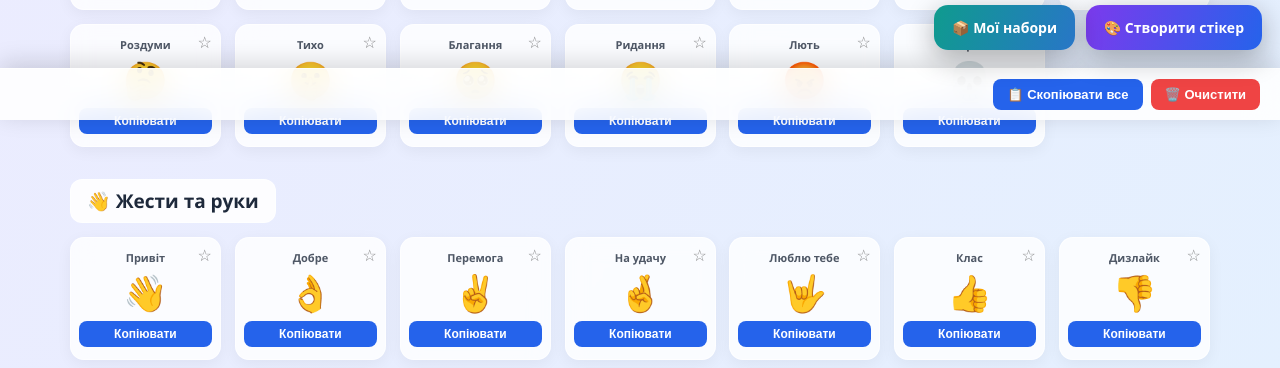
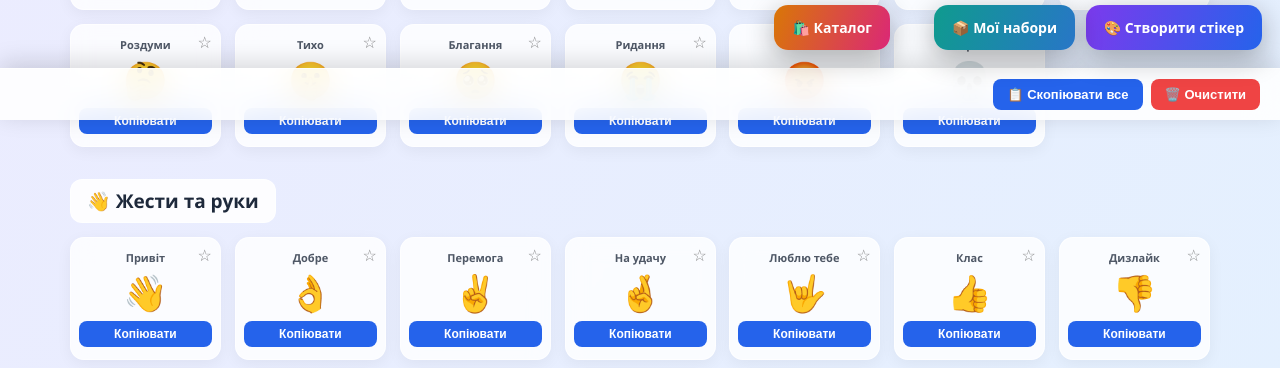
Before and after one commit to VanilinCreator/SomeStickers, a plain HTML site: page index.html in a window 1280 px wide. Shown: the part 732-1100 px from the top of the page. Drawn offline with Linux system fonts and the light colour scheme.

Commit message:
Add catalog navigation button

```diff
--- a/index.html
+++ b/index.html
@@ -958,7 +958,12 @@
 
     <a href="sticker-editor.html" class="sticker-editor-link" aria-label="Відкрити редактор стікерів">🎨 Створити стікер</a>
     <a href="sticker-sets.html" class="sticker-sets-link" aria-label="Відкрити набори стікерів">📦 Мої набори</a>
+    <a href="catalog.html" class="sticker-catalog-link" aria-label="Відкрити каталог стікерів">🛍️ Каталог</a>
+
     <style>
+      .sticker-catalog-link{position:fixed;right:390px;bottom:18px;z-index:1500;padding:13px 18px;border-radius:14px;background:linear-gradient(110deg,#d97706,#db2777);color:#fff;text-decoration:none;font:700 14px system-ui;box-shadow:0 8px 28px #1115;transition:transform .2s}
+      .sticker-catalog-link:hover{transform:translateY(-3px)}
+      @media(max-width:520px){.sticker-catalog-link{right:10px;bottom:192px;padding:11px 13px}}
       .sticker-sets-link{position:fixed;right:205px;bottom:18px;z-index:1500;padding:13px 18px;border-radius:14px;background:linear-gradient(110deg,#0f9b8e,#2876c7);color:#fff;text-decoration:none;font:700 14px system-ui;box-shadow:0 8px 28px #1115;transition:transform .2s}
       .sticker-sets-link:hover{transform:translateY(-3px)}
       @media(max-width:520px){.sticker-sets-link{right:10px;bottom:135px;padding:11px 13px}}
```
